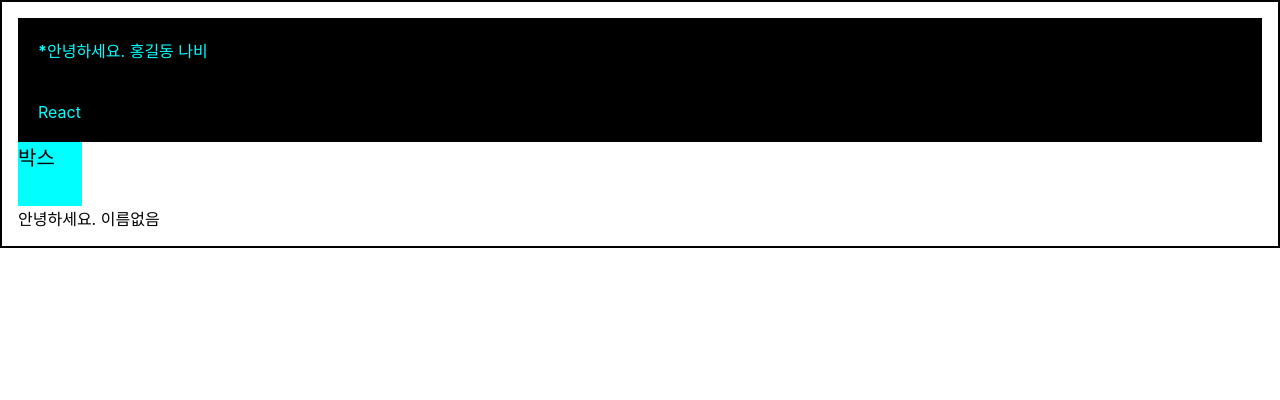
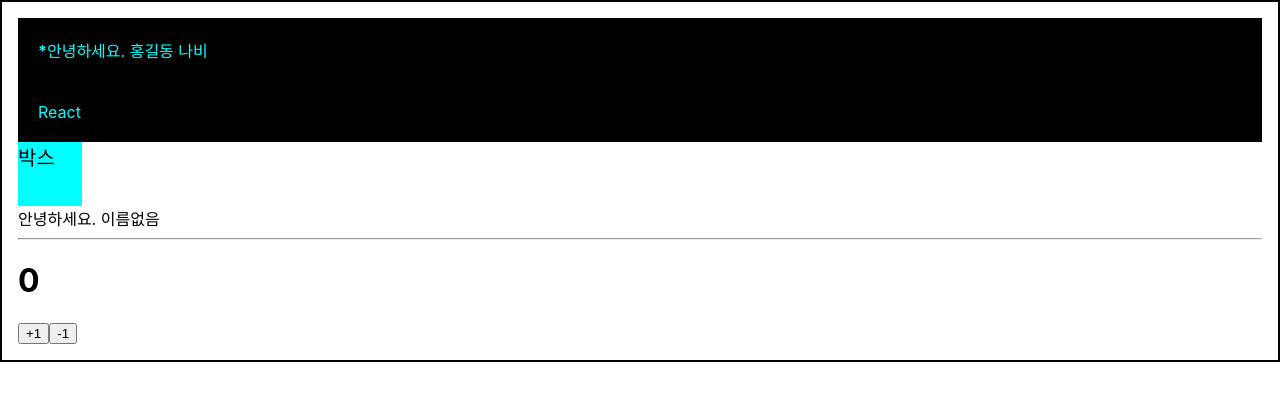
Before and after one commit to PublisherKang/reactStudy3, a React (Create React App) app in the folder begin-react/: page / in a window 1280 px wide. Shown: the top 400 px of the page. Built offline with nearby package versions, Linux system fonts and the light colour scheme.

Commit message:
counter 구현하기 최적화도 함께 사용

```diff
--- a/begin-react/src/App.js
+++ b/begin-react/src/App.js
@@ -1,4 +1,5 @@
 import "./App.css";
+import Counter from "./Counter";
 import Hello from "./Hello";
 import Wrapper from "./Wrapper";
 
@@ -15,6 +16,8 @@
       <div style={style}>{name}</div>
       <div className="box">박스</div>
       <Hello />
+      <hr />
+      <Counter />
     </Wrapper>
   );
 }
--- /dev/null
+++ b/begin-react/src/Counter.js
@@ -0,0 +1,42 @@
+import React, { useState } from "react";
+
+const Counter = () => {
+  const [number, setNumber] = useState(0);
+
+  // const onIncrease = () => {
+  //   setNumber(number + 1);
+  // };
+
+  // const onDecrease = () => {
+  //   setNumber(number - 1);
+  //   if (number === 0) {
+  //     setNumber(0);
+
+  //     console.log(number);
+  //   }
+  // };
+
+  // 파라미터로 최적화 하기
+  const onIncrease = () => {
+    setNumber((prevNumber) => prevNumber + 1);
+  };
+
+  const onDecrease = () => {
+    setNumber((prevNumber) => prevNumber - 1);
+    if (number === 0) {
+      setNumber(0);
+
+      console.log(number);
+    }
+  };
+
+  return (
+    <div>
+      <h1>{number}</h1>
+      <button onClick={onIncrease}>+1</button>
+      <button onClick={onDecrease}>-1</button>
+    </div>
+  );
+};
+
+export default Counter;
```
